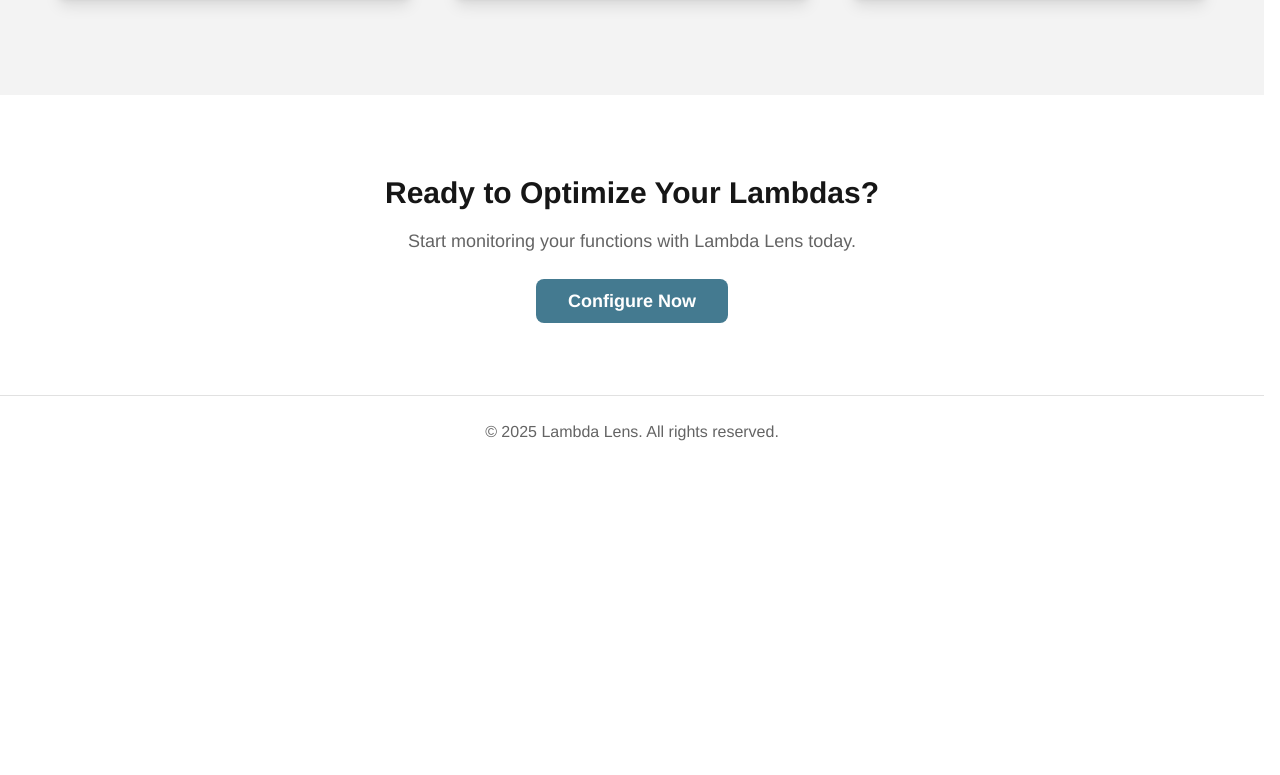
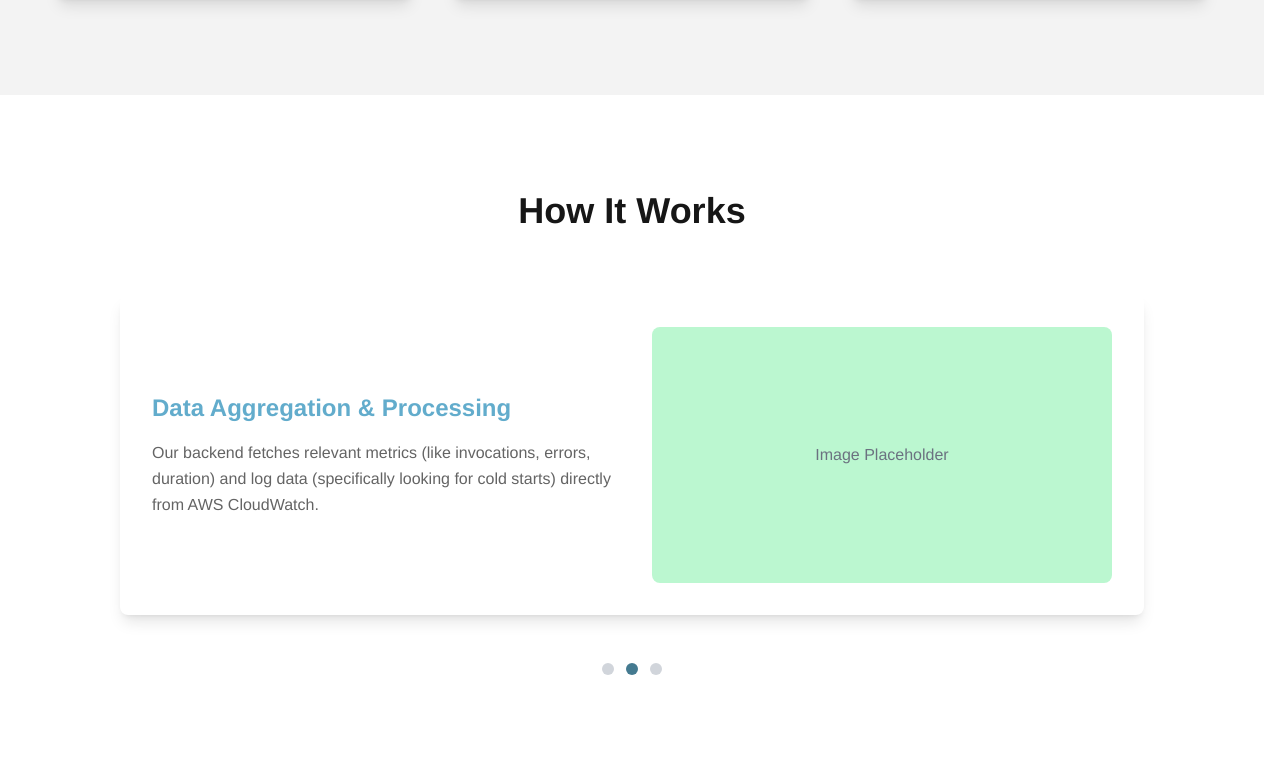
Before and after one commit to oslabs-beta/Lambda-Lens, a React (Vite) app in the folder client/: page / in a window 1280 px wide. Shown: the part 845-1620 px from the top of the page. Before the commit the page ends 1313 px from the top, so only its background shows below. Built offline with nearby package versions, Linux system fonts and the light colour scheme.

Commit message:
feat: implement auto-rotating how it works panes

```diff
--- a/client/src/pages/Landing/LandingPage.tsx
+++ b/client/src/pages/Landing/LandingPage.tsx
@@ -1,7 +1,50 @@
+import { useState, useEffect } from 'react';
 import { Link } from 'react-router-dom';
 import lambda from '../../assets/lambda.png';
 
 const LandingPage = () => {
+  const [activePane, setActivePane] = useState(1);
+  const rotationInterval = 5000;
+
+  const panes = [
+    {
+      id: 1,
+      title: 'Connect Your AWS Account',
+      description: 'Securely provide your AWS credentials and region. Lambda Lens uses this to access CloudWatch metrics and logs for your Lambda functions.',
+      imagePlaceholder: 'bg-blue-200 dark:bg-blue-800',
+    },
+    {
+      id: 2,
+      title: 'Data Aggregation & Processing',
+      description: 'Our backend fetches relevant metrics (like invocations, errors, duration) and log data (specifically looking for cold starts) directly from AWS CloudWatch.',
+      imagePlaceholder: 'bg-green-200 dark:bg-green-800',
+    },
+    {
+      id: 3,
+      title: 'Intuitive Visualization',
+      description: 'The processed data is presented in easy-to-understand charts and tables on your dashboard, highlighting key performance indicators like cold starts and billed duration.',
+      imagePlaceholder: 'bg-purple-200 dark:bg-purple-800',
+    },
+  ];
+
+  const currentPane = panes.find(pane => pane.id === activePane);
+
+  // Effect for auto-rotation
+  useEffect(() => {
+    const timer = setInterval(() => {
+      setActivePane((prevPane) => (prevPane % panes.length) + 1);
+    }, rotationInterval);
+
+    // Cleanup function to clear the interval
+    return () => clearInterval(timer);
+  }, [panes.length, rotationInterval]);
+
+  // Handler for clicking indicator dots
+  const handleIndicatorClick = (paneId: number) => {
+    setActivePane(paneId);
+  };
+
+
   return (
     <div className="min-h-screen bg-light-cont-l dark:bg-dark-cont-l text-light-text-prim dark:text-dark-text-prim font-sans transition-colors">
       <nav className="p-4 flex justify-between items-center">
@@ -61,6 +104,45 @@ const LandingPage = () => {
         </div>
       </section>
 
+      {/* How It Works Section */}
+      <section className="py-24 px-4">
+        <h2 className="text-3xl md:text-4xl font-semibold text-center mb-16">How It Works</h2>
+        <div className="max-w-5xl mx-auto">
+
+          {/* Active Pane Content */}
+          {currentPane && (
+            <div className="grid md:grid-cols-2 gap-10 items-center bg-light-cont-l dark:bg-dark-cont-l p-8 rounded-lg shadow-lg mb-12"> {/* Added mb-12 */}
+              {/* Text Content */}
+              <div>
+                <h3 className="text-2xl font-semibold mb-4 text-element-h">{currentPane.title}</h3>
+                <p className="text-light-text-sec dark:text-dark-text-sec leading-relaxed">{currentPane.description}</p>
+              </div>
+              {/* Image Placeholder */}
+              <div className={`w-full h-64 rounded-lg flex items-center justify-center text-gray-500 ${currentPane.imagePlaceholder}`}>
+                <span>Image Placeholder</span>
+              </div>
+            </div>
+          )}
+
+          {/* Pane Indicator Circles */}
+          <div className="flex justify-center space-x-3">
+            {panes.map((pane) => (
+              <button
+                key={pane.id}
+                aria-label={`Go to step ${pane.id}`}
+                onClick={() => handleIndicatorClick(pane.id)}
+                className={`w-3 h-3 rounded-full transition-colors ${
+                  activePane === pane.id
+                    ? 'bg-element-s'
+                    : 'bg-gray-300 dark:bg-gray-600 hover:bg-gray-400 dark:hover:bg-gray-500'
+                }`}
+              />
+            ))}
+          </div>
+
+        </div>
+      </section>
+
       <section className="text-center py-20 px-4">
         <h2 className="text-3xl font-bold mb-4">Ready to Optimize Your Lambdas?</h2>
         <p className="text-lg text-light-text-sec dark:text-dark-text-sec mb-8">
```
